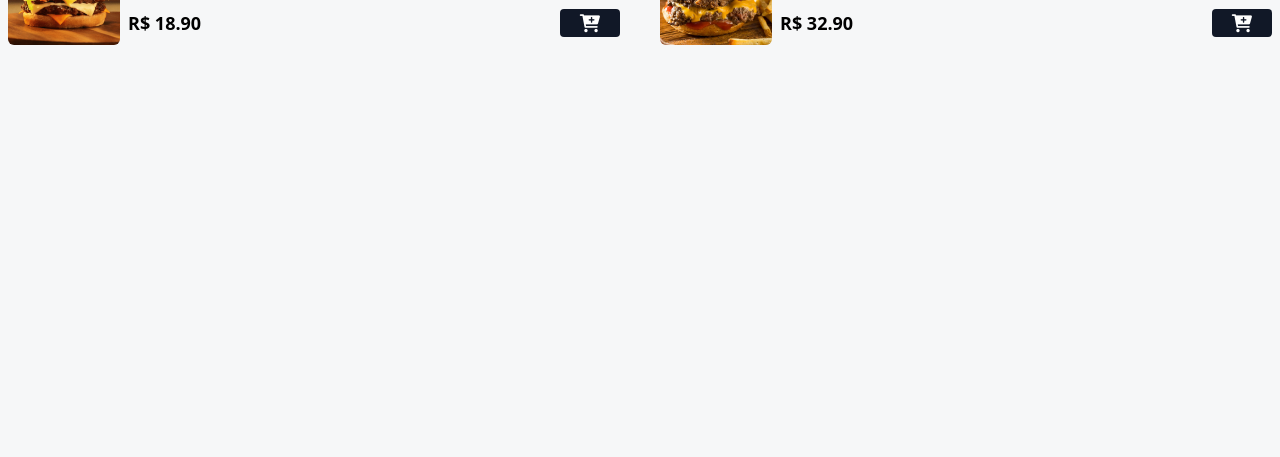
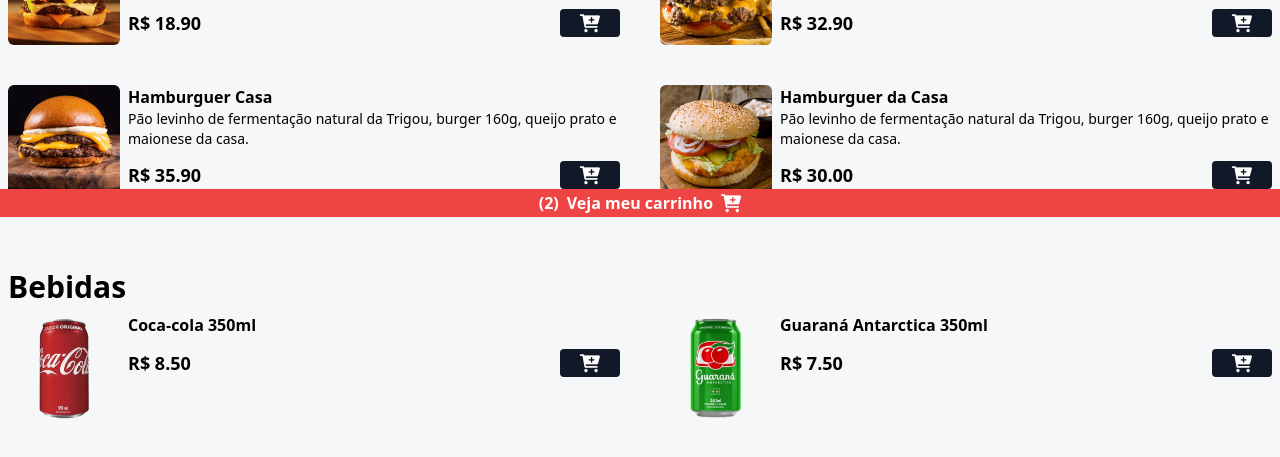
Before and after one commit to Gabrielneves05/food-service, a website: page index.html in a window 1280 px wide. Shown: the part 583-1040 px from the top of the page. Before the commit the page ends 800 px from the top, so only its background shows below. Drawn offline with Linux system fonts and the light colour scheme.

Commit message:
Novas adições de conteúdo
Finalizada toda a estrutura que envolve o menu e iniciada a estrutura e estilização do rodapé.

```diff
--- a/index.html
+++ b/index.html
@@ -86,9 +86,120 @@
                 </div>
             </div>
 
+            <div class="flex gap-2">
+                <img src="./assets/hamb-3.png"
+                     alt="Hamburguer Casa"
+                     class="w-28 h-28 rounded-md hover:scale-110 hover:-rotate-2 duration-300">
+
+                <div>
+                    <p class="font-bold">Hamburguer Casa</p>
+                    <p class="text-sm">Pão levinho de fermentação natural da Trigou, burger 160g, queijo prato e maionese da casa.</p>
+
+                    <div class="flex items-center gap-2 justify-between mt-3">
+                        <p class="font-bold text-lg">R$ 35.90</p>
+                        <button
+                            class="bg-gray-900 px-5 rounded add-to-cart-btn"
+                            data-name="Hamburguer Casa"
+                            data-price="35.90"
+                        >
+                            <i class="fa fa-cart-plus text-lg text-white"></i>
+                        </button>
+                    </div>
+                </div>
+            </div>
+
+            <div class="flex gap-2">
+                <img src="./assets/hamb-4.png"
+                     alt="Hamburguer da Casa"
+                     class="w-28 h-28 rounded-md hover:scale-110 hover:-rotate-2 duration-300">
+
+                <div>
+                    <p class="font-bold">Hamburguer da Casa</p>
+                    <p class="text-sm">Pão levinho de fermentação natural da Trigou, burger 160g, queijo prato e maionese da casa.</p>
+
+                    <div class="flex items-center gap-2 justify-between mt-3">
+                        <p class="font-bold text-lg">R$ 30.00</p>
+                        <button
+                            class="bg-gray-900 px-5 rounded add-to-cart-btn"
+                            data-name="Hamburguer da Casa"
+                            data-price="30.00"
+                        >
+                            <i class="fa fa-cart-plus text-lg text-white"></i>
+                        </button>
+                    </div>
+                </div>
+            </div>
+
         </main>
+
+        <div class="mx-auto max-w-7xl px-2 py-2">
+            <h2 class="font-bold text-3xl">
+                Bebidas
+            </h2>
+        </div>
+
+
+        <div class="grid grid-cols-1 md:grid-cols-2 gap-7 md:gap-10 mx-auto max-w-7xl px-2 mb-16">
+
+            <div class="flex gap-2 w-full">
+                <img src="./assets/refri-1.png"
+                     alt="Coca-cola"
+                     class="w-28 h-28 rounded-md hover:scale-110 hover:-rotate-2 duration-300">
+
+                <div class="w-full">
+                    <p class="font-bold">Coca-cola 350ml</p>
+                    <div class="flex items-center gap-2 justify-between mt-3">
+                        <p class="font-bold text-lg">R$ 8.50</p>
+                        <button
+                            class="bg-gray-900 px-5 rounded add-to-cart-btn"
+                            data-name="Coca-cola"
+                            data-price="8.50"
+                        >
+                            <i class="fa fa-cart-plus text-lg text-white"></i>
+                        </button>
+                    </div>
+                </div>
+            </div>
+
+            <div class="flex gap-2 w-full">
+                <img src="./assets/refri-2.png"
+                     alt="Guaraná Antarctica"
+                     class="w-28 h-28 rounded-md hover:scale-110 hover:-rotate-2 duration-300">
+
+                <div class="w-full">
+                    <p class="font-bold">Guaraná Antarctica 350ml</p>
+                    <div class="flex items-center gap-2 justify-between mt-3">
+                        <p class="font-bold text-lg">R$ 7.50</p>
+                        <button
+                            class="bg-gray-900 px-5 rounded add-to-cart-btn"
+                            data-name="Guarana Antarctica"
+                            data-price="7.50"
+                        >
+                            <i class="fa fa-cart-plus text-lg text-white"></i>
+                        </button>
+                    </div>
+                </div>
+            </div>
+
+        </div>
+
     </div>
 
     <!-- FIM MENU -->
+
+    <div>
+
+    </div>
+
+    <footer class="w-full bg-red-500 py-3 fixed bottom-0 z-40 flex items-center justify-center">
+        <button
+            class="flex items-center gap-2 text-white font-bold"
+            id="cart-btn"
+        >
+            <p>(<span id="cart-count">2</span>)</p>
+            <p>Veja meu carrinho</p>
+            <i class="fa fa-cart-plus text-lg text-white"></i>
+        </button>
+    </footer>
 </body>
 </html>
```
Also changed, not shown: styles/output.css.
